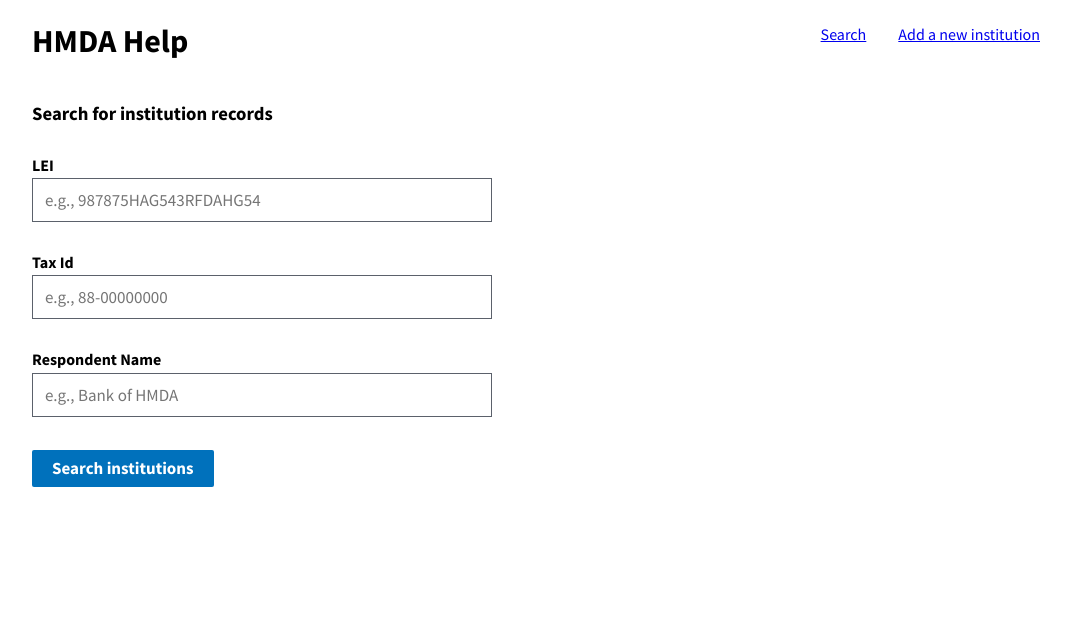
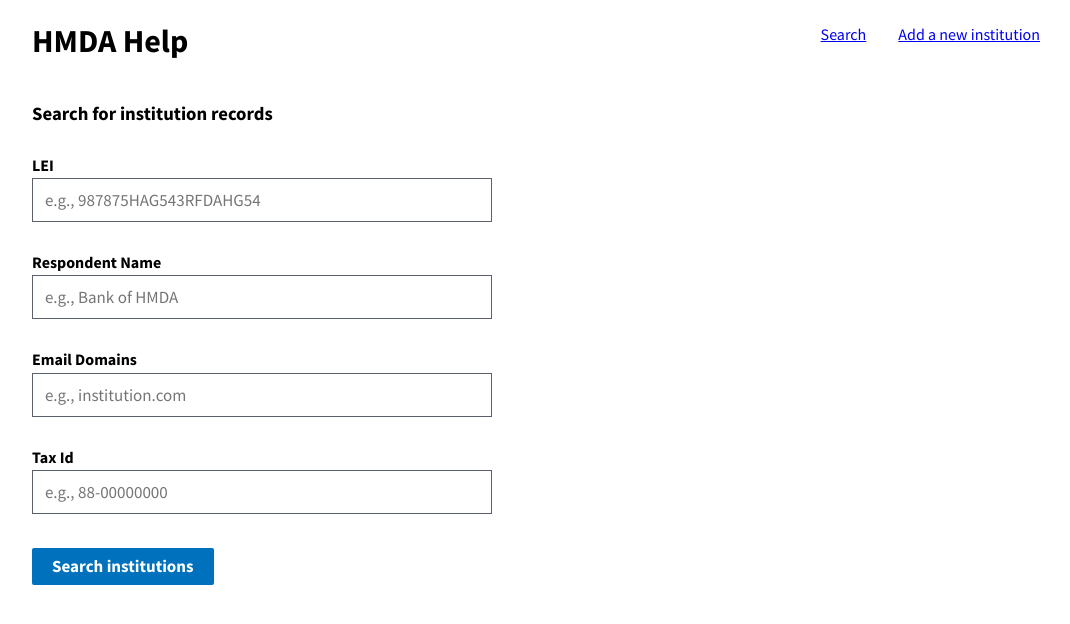
Before and after one commit to cfpb/hmda-help, a React (Create React App) app: page / in a window 1280 px wide. Shown: the top 624 px of the page, without its empty margins (88-1158 px from the left). Built offline with nearby package versions, Linux system fonts and the light colour scheme.

Commit message:
reorder fields; add email domains to search

```diff
--- a/src/institution/index.js
+++ b/src/institution/index.js
@@ -162,6 +162,22 @@ class Institution extends Component {
                 onChange={this.handleChange}
                 disabled={pathname === '/add' ? false : true}
               />
+              <label>Respondent Name</label>
+              <input
+                type="text"
+                name="respondentName"
+                id="respondentName"
+                value={this.state.respondentName}
+                onChange={this.handleChange}
+              />
+              <label>Email Domains</label>
+              <input
+                type="text"
+                name="emailDomains"
+                id="emailDomains"
+                value={this.state.emailDomains}
+                onChange={this.handleChange}
+              />
               <label>Tax Id</label>
               <input
                 type="text"
@@ -170,28 +186,12 @@ class Institution extends Component {
                 value={this.state.taxId}
                 onChange={this.handleChange}
               />
-              <label>Respondent Name</label>
-              <input
-                type="text"
-                name="respondentName"
-                id="respondentName"
-                value={this.state.respondentName}
-                onChange={this.handleChange}
-              />
               <label>Agency Code</label>
               <input
                 type="text"
                 name="agency"
                 id="agency"
                 value={this.state.agency}
-                onChange={this.handleChange}
-              />
-              <label>Email Domains</label>
-              <input
-                type="text"
-                name="emailDomains"
-                id="emailDomains"
-                value={this.state.emailDomains}
                 onChange={this.handleChange}
               />
 
--- a/src/search/Alert.js
+++ b/src/search/Alert.js
@@ -13,7 +13,8 @@ const Alert = props => {
             institution: {
               LEI: props.LEI,
               taxId: props.taxId,
-              respondentName: props.respondentName
+              respondentName: props.respondentName,
+              emailDomains: props.emailDomains
             }
           }
         }}
--- a/src/search/Form.js
+++ b/src/search/Form.js
@@ -12,6 +12,7 @@ class Form extends Component {
       LEI: '',
       taxId: '',
       respondentName: '',
+      emailDomains: '',
       error: false
     }
 
@@ -58,6 +59,24 @@ class Form extends Component {
           type="text"
           value={this.state.LEI}
         />
+        <label>Respondent Name</label>
+        <input
+          id="respondentName"
+          name="respondentName"
+          onChange={this.handleChange}
+          placeholder="e.g., Bank of HMDA"
+          type="text"
+          value={this.state.respondentName}
+        />
+        <label>Email Domains</label>
+        <input
+          id="emailDomains"
+          name="emailDomains"
+          onChange={this.handleChange}
+          placeholder="e.g., institution.com"
+          type="text"
+          value={this.state.emailDomains}
+        />
         <label>Tax Id</label>
         <input
           id="taxId"
@@ -67,15 +86,6 @@ class Form extends Component {
           type="text"
           value={this.state.taxId}
         />
-        <label>Respondent Name</label>
-        <input
-          id="respondentName"
-          name="respondentName"
-          onChange={this.handleChange}
-          placeholder="e.g., Bank of HMDA"
-          type="text"
-          value={this.state.respondentName}
-        />
         <InputSubmit actionType="search" />
       </form>
     )
--- a/src/search/Results.js
+++ b/src/search/Results.js
@@ -100,10 +100,11 @@ class SearchResults extends Component {
         <table className="institutions">
           <thead>
             <tr>
-              <th width="25%">Name and LEI</th>
-              <th width="20%">Tax ID</th>
-              <th width="20%">Email Domain</th>
-              <th width="35%" />
+              <th width="15%">LEI</th>
+              <th width="15%">Name</th>
+              <th width="15%">Email Domain</th>
+              <th width="15%">Tax ID</th>
+              <th width="40%" />
             </tr>
           </thead>
           <tbody>
@@ -111,15 +112,10 @@ class SearchResults extends Component {
               return (
                 <React.Fragment key={i}>
                   <tr>
-                    <td>
-                      <span className="name">{institution.respondentName}</span>
-                      <br />
-                      <span className="lei">{institution.LEI}</span>
-                    </td>
-
+                    <td>{institution.LEI}</td>
+                    <td>{institution.respondentName}</td>
+                    <td>{institution.emailDomains}</td>
                     <td>{institution.taxId}</td>
-
-                    <td>{institution.emailDomains}</td>
 
                     <td className="action">
                       <div className="initialActions" id={`initialActions${i}`}>
@@ -157,7 +153,7 @@ class SearchResults extends Component {
                     className="otherData hidden"
                     ref={element => this.tables.set(i, element)}
                   >
-                    <td colSpan={4}>
+                    <td colSpan={5}>
                       <table>
                         <thead>
                           <tr>
--- a/src/search/index.js
+++ b/src/search/index.js
@@ -17,7 +17,8 @@ class Search extends Component {
       error: null,
       LEI: '',
       taxId: '',
-      respondentName: ''
+      respondentName: '',
+      emailDomains: ''
     }
 
     this.deleteAnInstitution = this.deleteAnInstitution.bind(this)
@@ -44,6 +45,7 @@ class Search extends Component {
         LEI: formData.LEI,
         taxId: formData.taxId,
         respondentName: formData.respondentName,
+        emailDomains: formData.emailDomains,
         institutions: null
       })
     } else {
@@ -52,6 +54,7 @@ class Search extends Component {
         LEI: '',
         taxId: '',
         respondentName: '',
+        emailDomains: '',
         institutions: null
       })
     }
@@ -76,6 +79,7 @@ class Search extends Component {
             LEI={this.state.LEI}
             taxId={this.state.taxId}
             respondentName={this.state.respondentName}
+            emailDomains={this.state.emailDomains}
             heading="Oh no!"
             message={this.state.error.message}
           />
```
